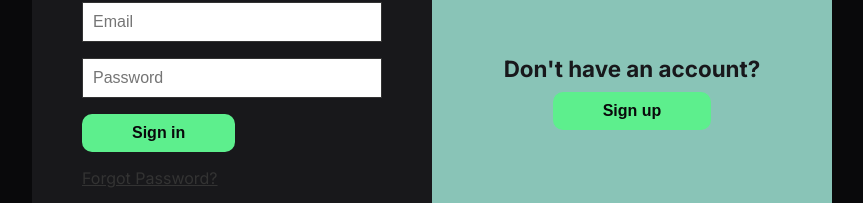
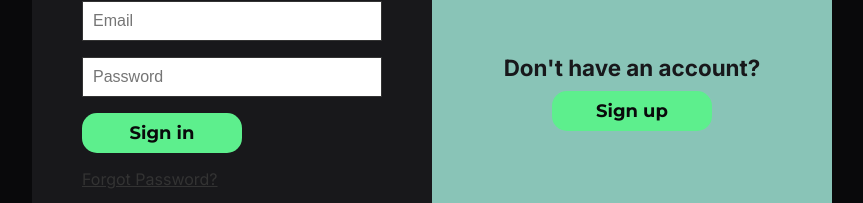
Before and after one commit to yodreik/frontend, a Next.js app: page /auth in a window 1280 px wide. Shown: the part 317-520 px from the top of the page, without its empty margins (208-1071 px from the left). Built offline with nearby package versions, Linux system fonts and the light colour scheme.

Commit message:
chore: Rewrite `Button` component

```diff
--- a/src/app/auth/page.tsx
+++ b/src/app/auth/page.tsx
@@ -1,42 +1,48 @@
-'use client';
+"use client";
 
 import { useState } from "react";
 import Login from "@/components/login/login";
 import Register from "@/components/register/register";
 
-import Button from '@/components/button/button';
-import styles from './page.module.css';
+import Button from "@/components/button/button";
+import styles from "./page.module.css";
 
 const AuthPage = () => {
   const [isSingIn, setIsSignIn] = useState<boolean>(true);
 
   const handleSignUpClick = () => {
     setIsSignIn(false);
-  }
+  };
 
   const handleSignInClick = () => {
     setIsSignIn(true);
-  }
+  };
 
   return (
     <article className={styles.container}>
       <div className={styles.block}>
         <section className={styles.block_item}>
           <h2 className={styles.block_item__title}>Already have an account?</h2>
-          <Button onClick={handleSignInClick} disabled={false} text='Sign in'/>
+          <Button
+            label="Sign in"
+            onClick={handleSignInClick}
+            disabled={false}
+          />
         </section>
         <section className={styles.block_item}>
           <h2 className={styles.block_item__title}>Don't have an account?</h2>
-          <Button onClick={handleSignUpClick} disabled={false} text='Sign up'/>
+          <Button
+            label="Sign up"
+            onClick={handleSignUpClick}
+            disabled={false}
+          />
         </section>
       </div>
 
-      <div className={`${styles.form_box} ${isSingIn ? '' : styles.active}`}>
-
+      <div className={`${styles.form_box} ${isSingIn ? "" : styles.active}`}>
         <Login />
 
         <Register />
-
       </div>
     </article>
   );
--- a/src/components/button/button.module.css
+++ b/src/components/button/button.module.css
@@ -1,15 +1,19 @@
 .button {
     cursor: pointer;
 
+    font-family: "Montserrat", sans-serif;
     font-size: inherit;
-  padding: 10px 50px;
+    font-weight: 700;
+    font-size: 18px;
+
     background-color: var(--green);
+    color: var(--black);
+
+    height: 40px;
+    width: 160px;
 
     border: none;
-  border-radius: 10px;
-
-  color: var(--black);
-  font-weight: 700;
+    border-radius: 15px;
 
     transition: 0.3s;
 }
@@ -22,10 +26,9 @@
 
 .button:not([disabled]):hover {
     box-shadow: 0 0 15px var(--green);
-  transition: 0.1s;
+    transition: 0.3s;
 }
 
-.buttonPressed {
+.button:not([disabled]):active {
     transform: scale(0.95);
-  transition: 0.1s;
 }
--- a/src/components/button/button.tsx
+++ b/src/components/button/button.tsx
@@ -1,37 +1,25 @@
-'use client'
+"use client";
 
-import styles from './button.module.css';
-import { useState } from 'react';
+import styles from "./button.module.css";
+import "../../styles/fonts.css";
+import { ReactNode } from "react";
 
+// TODO: Pass a color for button through a props, perfectly from globals.css
 interface Props {
-  onClick: () => void,
-  disabled: boolean,
-  text: string,
+  label: string;
+  onClick: () => void;
+  disabled: boolean;
 }
 
 const Button = (props: Props) => {
-  const [isPressed, setIsPressed] = useState<boolean>();
-
-  const handleMouseDown = () => {
-    setIsPressed(true);
-  }
-
-  const handleMouseUp = () => {
-    setIsPressed(false);
-  }
-
   return (
     <button
-      className={styles.button + " " + (isPressed ? styles.buttonPressed : "")}
+      className={styles.button}
       disabled={props.disabled}
       onClick={props.onClick}
-      onMouseDown={handleMouseDown}
-      onMouseUp={handleMouseUp}
-      onMouseLeave={handleMouseUp}
     >
-      {props.text}
+      {props.label}
     </button>
   );
-}
-
+};
 export default Button;
--- a/src/components/login/login.tsx
+++ b/src/components/login/login.tsx
@@ -1,62 +1,66 @@
-'use client';
+"use client";
 
-import { useEffect, useState, FormEvent, ChangeEvent } from 'react';
-import { useRouter } from 'next/navigation';
-import Button from '@/components/button/button';
-import styles from './login.module.css';
+import { useEffect, useState, FormEvent, ChangeEvent } from "react";
+import { useRouter } from "next/navigation";
+import Button from "@/components/button/button";
+import styles from "./login.module.css";
 
 const Login = () => {
-  const [email, setEmail] = useState<string>('');
-  const [password, setPassword] = useState<string>('');
+  const [email, setEmail] = useState<string>("");
+  const [password, setPassword] = useState<string>("");
 
-  const [emailStatus, setEmailStatus] = useState<'default' | 'error'>('default');
-  const [passwordStatus, setPasswordStatus] = useState<'default' | 'error'>('default');
+  const [emailStatus, setEmailStatus] = useState<"default" | "error">(
+    "default",
+  );
+  const [passwordStatus, setPasswordStatus] = useState<"default" | "error">(
+    "default",
+  );
 
-  const [info, setInfo] = useState<string>('No info');
+  const [info, setInfo] = useState<string>("No info");
   const router = useRouter();
 
-  const endpoint = 'http://localhost:6969/api/auth/login';
+  const endpoint = "http://localhost:6969/api/auth/login";
 
   const handleLogin = async () => {
     const res = await fetch(endpoint, {
-      method: 'POST',
+      method: "POST",
       headers: {
-        'Content-Type': 'application/json',
+        "Content-Type": "application/json",
       },
       body: JSON.stringify({ email, password }),
     });
 
     if (res.ok) {
       const { token } = await res.json();
-      localStorage.setItem('token', token);
+      localStorage.setItem("token", token);
 
-      displayMessage('Successfully logged in', true);
-      router.push('/');
+      displayMessage("Successfully logged in", true);
+      router.push("/");
     } else {
       handleError(res.status);
     }
-  }
+  };
 
   const handleError = (status: number) => {
     switch (status) {
       case 404:
-        setEmailStatus('error');
-        setPasswordStatus('error');
-        displayMessage('Email or password is incorrect');
+        setEmailStatus("error");
+        setPasswordStatus("error");
+        displayMessage("Email or password is incorrect");
         break;
       case 500:
-        displayMessage('Server error. Try later');
+        displayMessage("Server error. Try later");
         break;
       default:
-        displayMessage('An unknown error occurred');
+        displayMessage("An unknown error occurred");
     }
   };
 
   const onChangeEmail = (e: ChangeEvent<HTMLInputElement>) => {
     const input = e.target.value;
 
-    setEmailStatus('default');
-    setPasswordStatus('default');
+    setEmailStatus("default");
+    setPasswordStatus("default");
     hideMessage();
 
     setEmail(input);
@@ -65,8 +69,8 @@ const Login = () => {
   const onChangePassword = (e: ChangeEvent<HTMLInputElement>) => {
     const input = e.target.value;
 
-    setEmailStatus('default');
-    setPasswordStatus('default');
+    setEmailStatus("default");
+    setPasswordStatus("default");
     hideMessage();
 
     setPassword(input);
@@ -74,22 +78,26 @@ const Login = () => {
 
   useEffect(() => {
     const statuses: Array<string> = [emailStatus, passwordStatus];
-    const inputs: Array<HTMLElement | null> = [document.getElementById('loginEmail'), document.getElementById('loginPassword')];
-    for (let i = 0; i < statuses.length; i++){
-      if (statuses[i] === 'error') inputs[i]?.classList.add('error-input');
-      else inputs[i]?.classList.remove('error-input');
+    const inputs: Array<HTMLElement | null> = [
+      document.getElementById("loginEmail"),
+      document.getElementById("loginPassword"),
+    ];
+    for (let i = 0; i < statuses.length; i++) {
+      if (statuses[i] === "error") inputs[i]?.classList.add("error-input");
+      else inputs[i]?.classList.remove("error-input");
     }
   }, [emailStatus, passwordStatus]);
 
-  const displayMessage = (message: string = '', isSuccess: boolean = false) => {
-    if (message !== '') setInfo(message);
-    if (isSuccess) document.getElementById('loginInfo')?.classList.add('success');
-    else document.getElementById('loginInfo')?.classList.add('error');
+  const displayMessage = (message: string = "", isSuccess: boolean = false) => {
+    if (message !== "") setInfo(message);
+    if (isSuccess)
+      document.getElementById("loginInfo")?.classList.add("success");
+    else document.getElementById("loginInfo")?.classList.add("error");
   };
 
   const hideMessage = () => {
-    setInfo('No info');
-    document.getElementById('loginInfo')?.classList.remove('success', 'error');
+    setInfo("No info");
+    document.getElementById("loginInfo")?.classList.remove("success", "error");
   };
 
   return (
@@ -100,7 +108,7 @@ const Login = () => {
           className={styles.form__input}
           type="text"
           name="email"
-          id = "loginEmail"
+          id="loginEmail"
           value={email}
           onChange={onChangeEmail}
           placeholder="Email"
@@ -112,7 +120,7 @@ const Login = () => {
           className={styles.form__input}
           type="password"
           name="password"
-          id = "loginPassword"
+          id="loginPassword"
           value={password}
           onChange={onChangePassword}
           placeholder="Password"
@@ -120,13 +128,17 @@ const Login = () => {
         />
       </p>
       <p>
-        <Button onClick={handleLogin} disabled={false} text="Sign in"/>
+        <Button onClick={handleLogin} disabled={false} label="Sign in" />
       </p>
       <p>
-        <a href="" className={styles.form__forgot}>Forgot Password?</a>
+        <a href="" className={styles.form__forgot}>
+          Forgot Password?
+        </a>
       </p>
       <div>
-        <small id="loginInfo" className={styles.form__info}>{info}</small>
+        <small id="loginInfo" className={styles.form__info}>
+          {info}
+        </small>
       </div>
     </form>
   );
```
Also changed, not shown: src/components/register/register.tsx (+105 -83 lines). Lines whose indentation alone changed are shown as unchanged.
